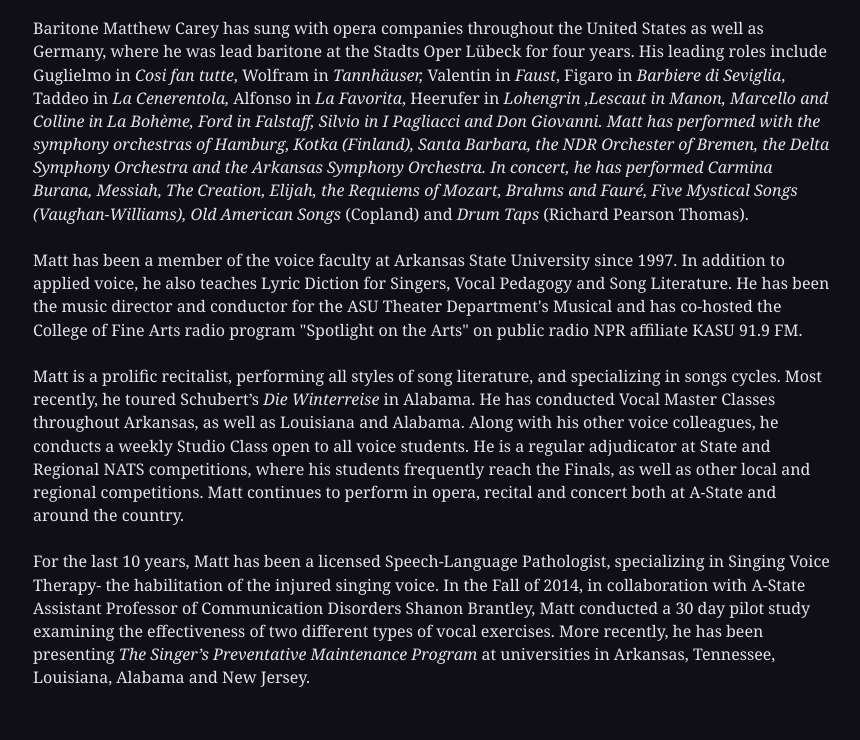
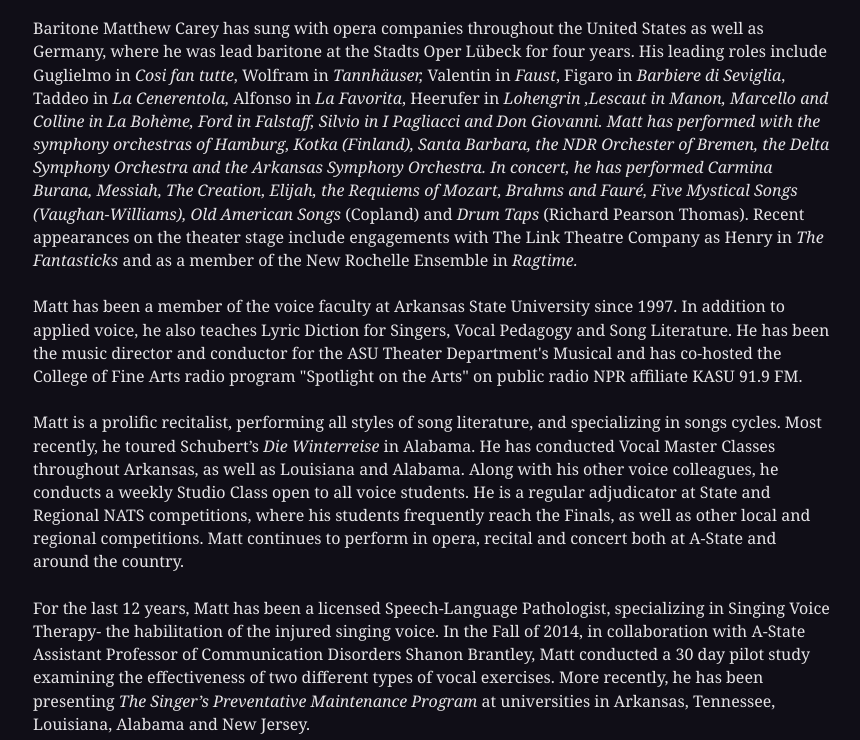
Before and after one commit to scarey18/MattCarey, a Gatsby site: page / in a window 1280 px wide. Shown: the part 1293-2033 px from the top of the page, without its empty margins (207-1067 px from the left). Built offline with nearby package versions, Linux system fonts and the light colour scheme; Gatsby itself is replaced by a stand-in of ours; some packages are replaced by stand-ins of ours; a web font is replaced by a local one; what typography-theme-kirkham would draw is missing.

Commit message:
Update Content “biography”

```diff
--- a/src/content/biography.md
+++ b/src/content/biography.md
@@ -1,7 +1,7 @@
-Baritone Matthew Carey has sung with opera companies throughout the United States as well as Germany, where he was lead baritone at the Stadts Oper Lübeck for four years. His leading roles include Guglielmo in *Cosi fan tutte*, Wolfram in *Tannhäuser,* Valentin in *Faust*, Figaro in *Barbiere di Seviglia*, Taddeo in *La Cenerentola,* Alfonso in *La Favorita*, Heerufer in *Lohengrin ,*Lescaut in *Manon*, Marcello and Colline in *La Bohème*, Ford in *Falstaff*, Silvio in *I Pagliacci* and Don Giovanni. Matt has performed with the symphony orchestras of Hamburg, Kotka (Finland), Santa Barbara, the NDR Orchester of Bremen, the Delta Symphony Orchestra and the Arkansas Symphony Orchestra. In concert, he has performed *Carmina Burana, Messiah, The Creation, Elijah,* the *Requiems of Mozart, Brahms and Fauré, Five Mystical Songs* (Vaughan-Williams)*, Old American Songs* (Copland) and *Drum Taps* (Richard Pearson Thomas).
+Baritone Matthew Carey has sung with opera companies throughout the United States as well as Germany, where he was lead baritone at the Stadts Oper Lübeck for four years. His leading roles include Guglielmo in *Cosi fan tutte*, Wolfram in *Tannhäuser,* Valentin in *Faust*, Figaro in *Barbiere di Seviglia*, Taddeo in *La Cenerentola,* Alfonso in *La Favorita*, Heerufer in *Lohengrin ,*Lescaut in *Manon*, Marcello and Colline in *La Bohème*, Ford in *Falstaff*, Silvio in *I Pagliacci* and Don Giovanni. Matt has performed with the symphony orchestras of Hamburg, Kotka (Finland), Santa Barbara, the NDR Orchester of Bremen, the Delta Symphony Orchestra and the Arkansas Symphony Orchestra. In concert, he has performed *Carmina Burana, Messiah, The Creation, Elijah,* the *Requiems of Mozart, Brahms and Fauré, Five Mystical Songs* (Vaughan-Williams)*, Old American Songs* (Copland) and *Drum Taps* (Richard Pearson Thomas). Recent appearances on the theater stage include engagements with The Link Theatre Company as Henry in *The Fantasticks* and as a member of the New Rochelle Ensemble in *Ragtime.*
 
  Matt has been a member of the voice faculty at Arkansas State University since 1997. In addition to applied voice, he also teaches Lyric Diction for Singers, Vocal Pedagogy and Song Literature. He has been the music director and conductor for the ASU Theater Department's Musical and has co-hosted the College of Fine Arts radio program "Spotlight on the Arts" on public radio NPR affiliate KASU 91.9 FM.
 
 Matt is a prolific recitalist, performing all styles of song literature, and specializing in songs cycles. Most recently, he toured Schubert’s *Die Winterreise* in Alabama. He has conducted Vocal Master Classes throughout Arkansas, as well as Louisiana and Alabama. Along with his other voice colleagues,  he conducts a weekly Studio Class open to all voice students. He is a regular adjudicator at State and Regional NATS competitions, where his students frequently reach the Finals, as well as other local and regional competitions. Matt continues to perform in opera, recital and concert both at A-State and around the country.
 
-For the last 10 years, Matt has been a licensed Speech-Language Pathologist, specializing in Singing Voice Therapy- the habilitation of the injured singing voice. In the Fall of 2014, in collaboration with A-State Assistant Professor of Communication Disorders Shanon Brantley, Matt conducted a 30 day pilot study examining the effectiveness of two different types of vocal exercises. More recently, he has been presenting *The Singer’s Preventative Maintenance Program*  at universities in Arkansas, Tennessee, Louisiana, Alabama and New Jersey.
+For the last 12 years, Matt has been a licensed Speech-Language Pathologist, specializing in Singing Voice Therapy- the habilitation of the injured singing voice. In the Fall of 2014, in collaboration with A-State Assistant Professor of Communication Disorders Shanon Brantley, Matt conducted a 30 day pilot study examining the effectiveness of two different types of vocal exercises. More recently, he has been presenting *The Singer’s Preventative Maintenance Program*  at universities in Arkansas, Tennessee, Louisiana, Alabama and New Jersey.
```
